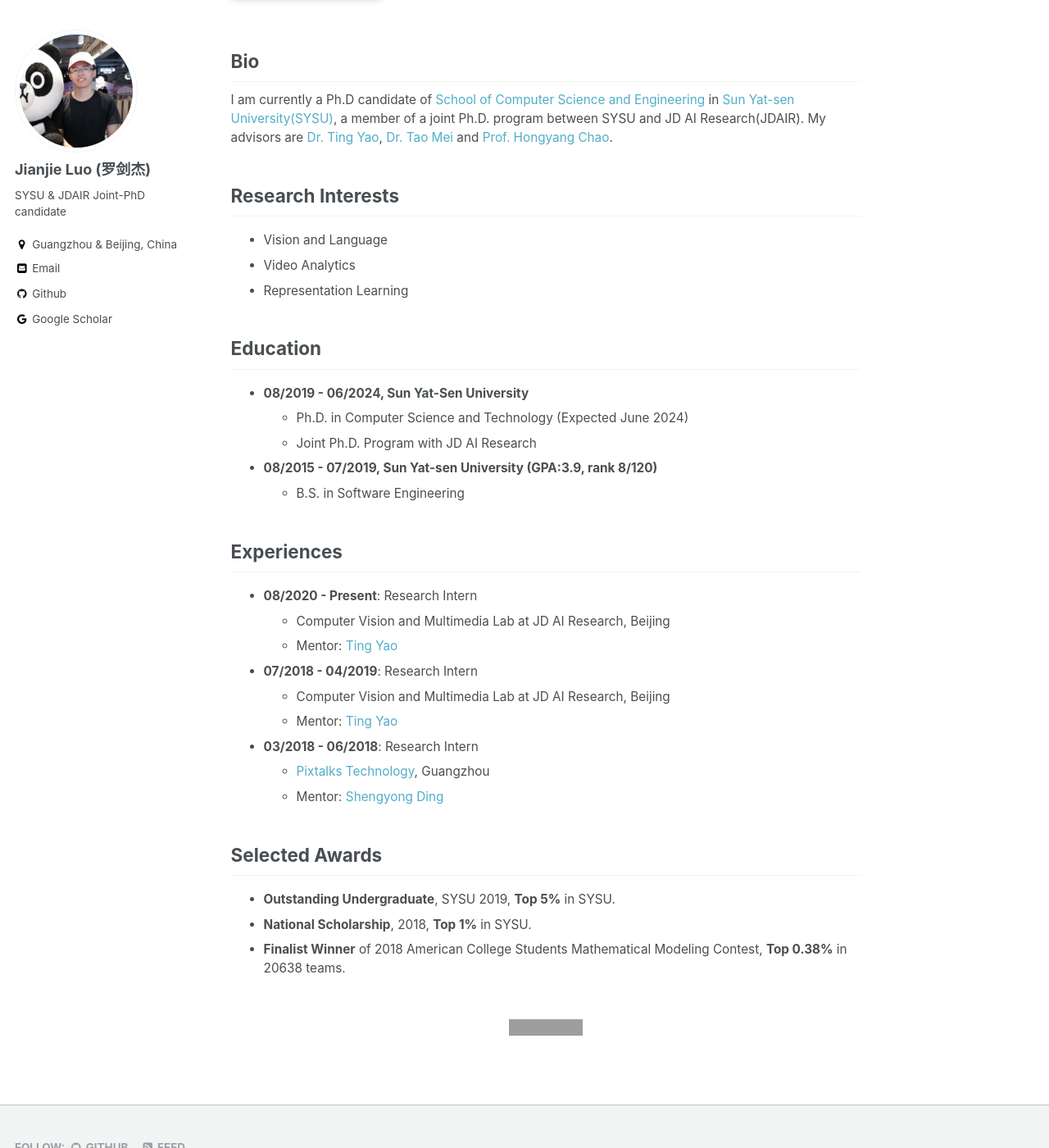
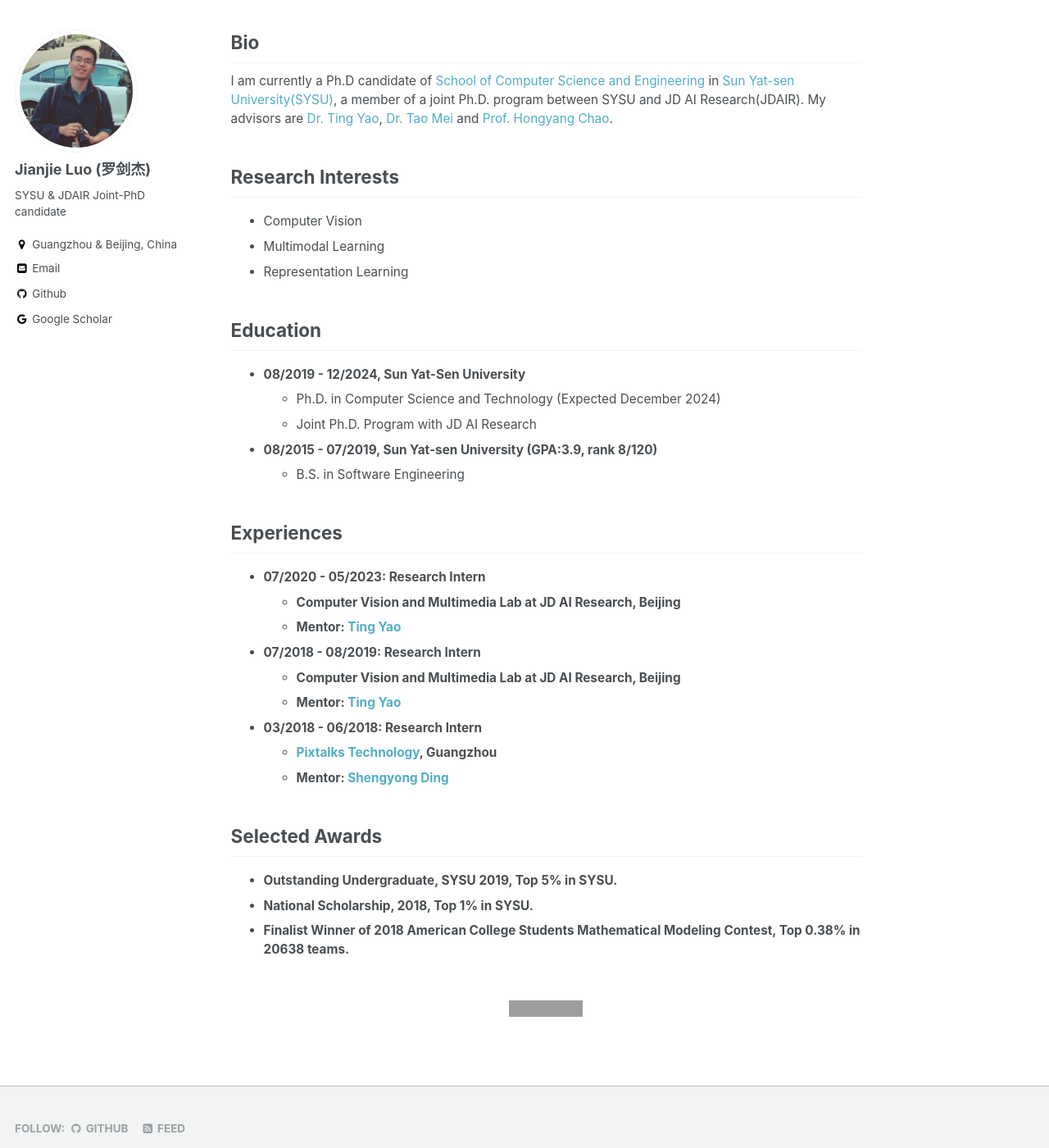
Before and after one commit to jianjieluo/jianjieluo.github.io, a Jekyll site: the page built from index.html, in a window 1280 px wide and 1400 px high, scrolled down 1509 px. Shown: the whole window at 82% size. Built offline with Jekyll 4.4.1, drawn with Linux system fonts in a browser that asks for light colours; a script that is not in the unit is left out; the list of posts is cut into pages by our own code; some of the changed text lies outside the part shown; grey boxes are pictures that could not be loaded.

Commit message:
update eccv24 & personal info

```diff
--- a/_data/news.yml
+++ b/_data/news.yml
@@ -1,13 +1,15 @@
 # News on home page
 main:
+  - "(July 2024) One paper accepted to [ECCV 2024](https://eccv.ecva.net/Conferences/2024)."
+  - "(May 2023) I will attend [CVPR 2023](https://cvpr2023.thecvf.com/) conference onsite in Vancouver, Canada. Nice to meet you!"
   - "(February 2023) One paper accepted to [CVPR 2023](https://cvpr2023.thecvf.com/)."
   - "(July 2022) One paper accepted to [ACM MULTIMEDIA 2022](https://2022.acmmm.org/)."
   - "(Match 2022) [PRE-TRAINING FOR VIDEO CAPTIONING CHALLENGE@ACM MULTIMEDIA 2022](http://www.auto-video-captions.top/2022/) launched for Video-Language Pretraining!"
   - "(January 2022) One paper accepted to [ACM Transactions on Multimedia Computing, Communications, and Applications(TOMM)](https://dl.acm.org/journal/tomm)."
-  - "(October 2021) [X-modaler](https://github.com/YehLi/xmodaler) won [The Best Open Source Award of ACM Multimedia 2021](https://2021.acmmm.org/)!"
-  - "(August 2021) I will attend [ACM MULTIMEDIA 2021](https://2021.acmmm.org/) conference onsite in Chengdu, China. Nice to see you!"
 
 all:
+  - "(July 2024) One paper accepted to [ECCV 2024](https://eccv.ecva.net/Conferences/2024)."
+  - "(May 2023) I will attend [CVPR 2023](https://cvpr2023.thecvf.com/) conference onsite in Vancouver, Canada. Nice to meet you!"
   - "(February 2023) One paper accepted to [CVPR 2023](https://cvpr2023.thecvf.com/)."
   - "(July 2022) One paper accepted to [ACM MULTIMEDIA 2022](https://2022.acmmm.org/)."
   - "(Match 2022) [PRE-TRAINING FOR VIDEO CAPTIONING CHALLENGE@ACM MULTIMEDIA 2022](http://www.auto-video-captions.top/2022/) launched for Video-Language Pretraining!"
--- a/index.html
+++ b/index.html
@@ -51,16 +51,16 @@
 
 <h2 style="clear: both;" >Research Interests</h2>
 <ul>
-  <li>Vision and Language</li>
-  <li>Video Analytics</li>
+  <li>Computer Vision</li>
+  <li>Multimodal Learning</li>
   <li>Representation Learning</li>
 </ul>
 
 <h2 style="clear: both;">Education</h2>
 <ul>
-  <li><b>08/2019 - 06/2024, Sun Yat-Sen University</b></li>
+  <li><b>08/2019 - 12/2024, Sun Yat-Sen University</b></li>
   <ul>
-    <li>Ph.D. in Computer Science and Technology (Expected June 2024)</li>
+    <li>Ph.D. in Computer Science and Technology (Expected December 2024)</li>
     <li>Joint Ph.D. Program with JD AI Research</li>
   </ul>
   <li><b>08/2015 - 07/2019, Sun Yat-sen University (GPA:3.9, rank 8/120)</b></li>
@@ -71,12 +71,12 @@
 
 <h2 style="clear: both;">Experiences</h2>
 <ul>
-  <li><b>08/2020 - Present</b>: Research Intern</li>
+  <li><b>07/2020 - 05/2023: Research Intern</li>
   <ul>
     <li>Computer Vision and Multimedia Lab at JD AI Research, Beijing</li>
     <li>Mentor: <a href="http://tingyao.deepfun.club/" target="_blank">Ting Yao</a></li>
   </ul>
-  <li><b>07/2018 - 04/2019</b>: Research Intern</li>
+  <li><b>07/2018 - 08/2019</b>: Research Intern</li>
   <ul>
     <li>Computer Vision and Multimedia Lab at JD AI Research, Beijing</li>
     <li>Mentor: <a href="http://tingyao.deepfun.club/" target="_blank">Ting Yao</a></li>
```
Also changed, not shown: images/bio-photo-2.jpg, images/bio-photo.jpg.
